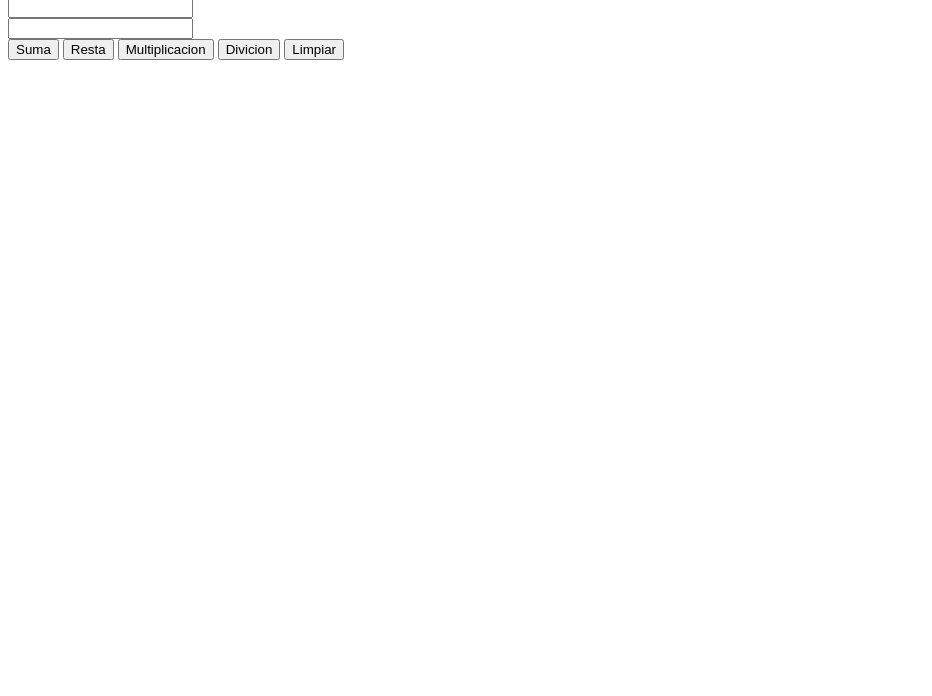
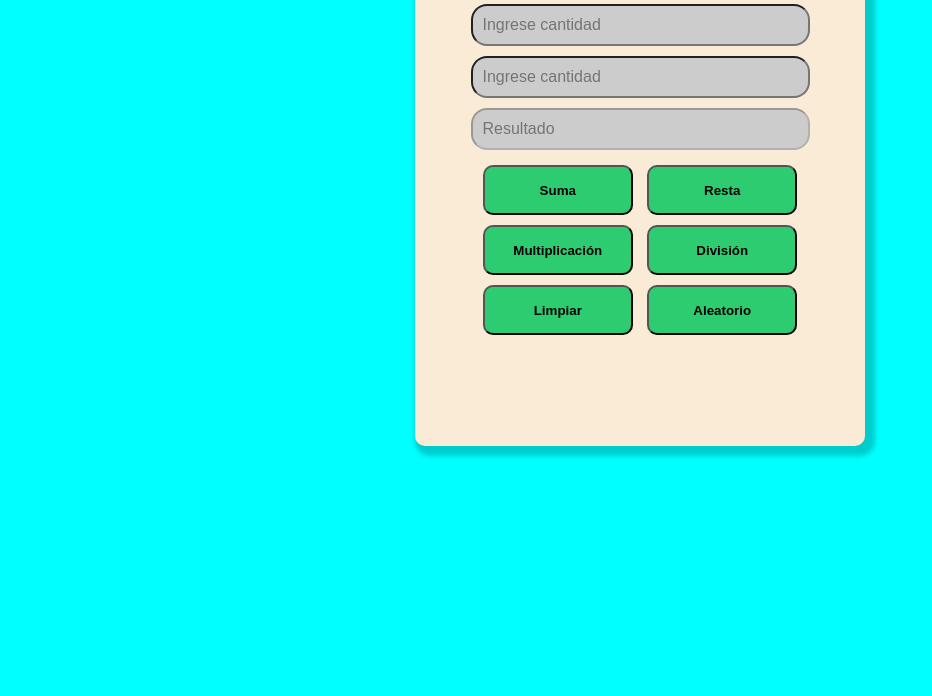
Before and after one commit to MarielBaezSanchez/FundamentosJS, a plain HTML site: page calculadora.html in a window 1280 px wide. Shown: the part 104-800 px from the top of the page, without its empty margins (0-932 px from the left). Drawn offline with Linux system fonts and the light colour scheme.

Commit message:
07 Mejorando Calculadora

```diff
--- a/calculadora.html
+++ b/calculadora.html
@@ -4,21 +4,63 @@
     <meta charset="UTF-8">
     <meta name="viewport" content="width=device-width, initial-scale=1.0">
     <title>Calculadora JS</title>
+    <style>
+        body {
+            background-color:cyan;
+            font-family: Arial, sans-serif;
+        }
+        .container {
+            background-color:antiquewhite;
+            width: 450px;
+            height: 500px;
+            margin: 50px auto;
+            border-radius: 10px;
+            text-align: center;
+            box-shadow: 5px 5px 5px 5px rgba(0, 0, 0, 0.2);
+        }
+        .container input {
+            border-radius: 5px;
+            width: 70%;
+            margin-bottom: 10px;
+            padding: 10px;
+            background-color:#ccc;
+            font-size: 16px;
+            border-radius: 16PX;
+        }
+        h1 {
+            color: #3498db;
+        }
+        .container button {
+            width: 150px;
+            height: 50px;
+            margin: 5px;
+            background-color: #2ecc71;
+            font-weight: bold;
+            border-radius: 10px;
+            cursor: pointer;
+        }
+
+        .container button:hover {
+            background-color:hotpink;
+        }
+    </style>
 </head>
 <body>
     <div class="container">
         <h1>Calculadora</h1>
-        <input type="text" name="" id="num1">
+        <input type="text" name="" id="num1" placeholder="Ingrese cantidad">
         <br>
-        <input type="text" name="" id="num1">
+        <input type="text" name="" id="num2" placeholder="Ingrese cantidad">
         <br>
-        <input type="text" name="" id="num1">
+        <input type="text" name="" id="result" placeholder="Resultado" disabled>
         <br>
-        <button onclick="">Suma</button>
-        <button onclick="">Resta</button>
-        <button onclick="">Multiplicacion</button>
-        <button onclick="">Divicion</button>
-        <button onclick="">Limpiar</button>
+        <button onclick="sumar()">Suma</button>
+        <button onclick="restar()">Resta</button>
+        <button onclick="multiplicar()">Multiplicación</button>
+        <button onclick="dividir()">División</button>
+        <button onclick="limpiar()">Limpiar</button>
+        <button onclick="random()">Aleatorio</button>
+
 
     </div>
     <script src="./calculadora.js"></script>
--- a/calculadora.js
+++ b/calculadora.js
@@ -29,3 +29,8 @@ const limpiar = () => {
     num2.value = '';
     result.value = '';
 }
+
+const random = () => {
+    num1.value = Math.round(Math.random() * 100000);
+    num2.value = Math.round(Math.random() * 100000);
+}
```
